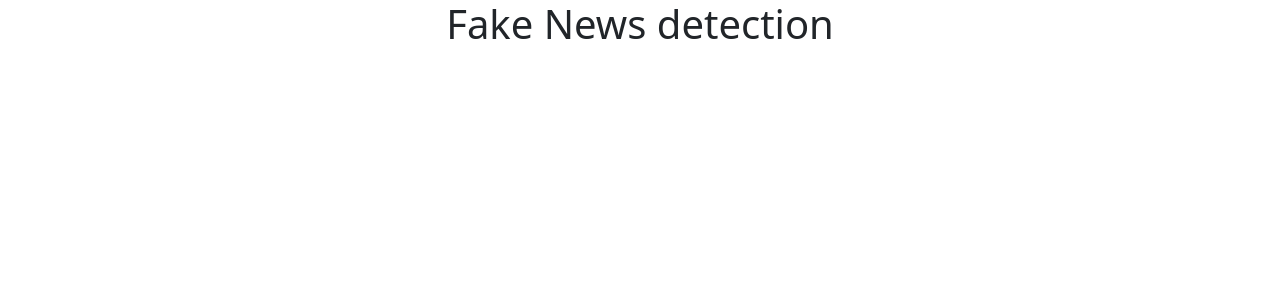
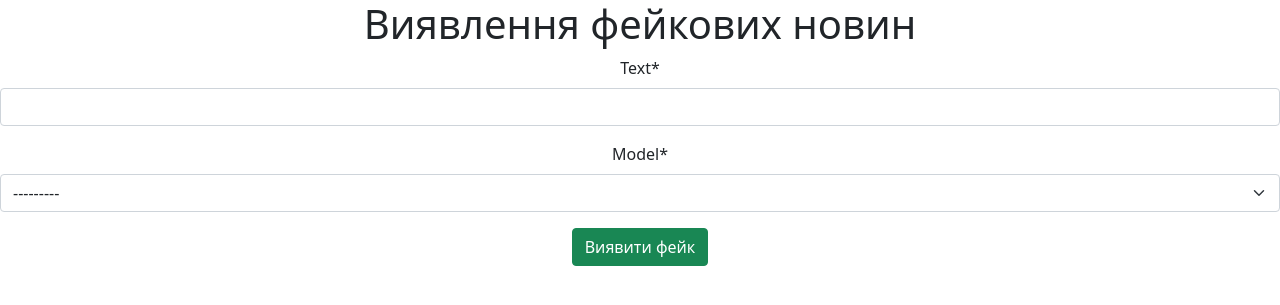
Before and after one commit to TimurMustaiev/Fake-News-Detection-App, a Django app: page / in a window 1280 px wide. Shown: the top 305 px of the page. Run offline with Django 5.2, Linux system fonts and the light colour scheme; tables that the repository leaves empty hold one stand-in row (values such as "Sample post"); some libraries are stand-ins or nearby versions.

Commit message:
implement fake detection

```diff
--- a/apps/admin_control/models/base.py
+++ b/apps/admin_control/models/base.py
@@ -6,6 +6,15 @@
     name = models.CharField(max_length=50)
     location = models.CharField()
     created_at = models.DateTimeField(auto_now_add=True)
+
+    def __str__(self):
+        features = self.featureinmodel_set.all().select_related("feature")
+        parameters = self.parameterinmodel_set.all().select_related("parameter")
+
+        feature_names = [f.feature.name for f in features]
+        parameter_names = [f"{p.parameter.name}={p.value} - {p.parameter.description}" for p in parameters]
+
+        return f'Модель "{self.name}" | Ознаки: {", ".join(feature_names)} | Параметри: {", ".join(parameter_names)}'
 
 class Feature(models.Model):
     feature_id = models.AutoField(primary_key=True)
--- a/apps/admin_control/templates/model-list.html
+++ b/apps/admin_control/templates/model-list.html
@@ -1,5 +1,6 @@
 {% extends "custom/base.html" %}
 {% load i18n %}
+{% block title %}Перелік моделей{% endblock title %}
 {% block content %}
     {% if model_list %}
     <ul>
@@ -10,7 +11,7 @@
     {% endfor %}
     </ul>
     {% else %}
-    <p>{% trans "There are no Models created at the moment" %}</p>
+    <p>Жодних моделей ще не створено</p>
     {% endif %}
-    <a class="btn btn-success" href="{% url "model-create" %}">{% trans "Create Model" %}</a>
+    <a class="btn btn-success" href="{% url "model-create" %}">Створити Модель</a>
 {% endblock content %}
--- a/apps/admin_control/views.py
+++ b/apps/admin_control/views.py
@@ -3,7 +3,7 @@
 from django.views.generic import ListView
 from .models import Model, Feature, FeatureInModel, ParameterInModel, Parameter
 from .forms import ModelCreateForm, ModelFeaturesForm, ParameterInModelForm
-from .classificator import ModelCreator
+from .classificator import ModelManager
 
 
 class ModelListView(ListView):
@@ -70,7 +70,8 @@
                 params = {}
                 for parameter in parameters:
                     params.update({f"{parameter['name']}": parameter['value']})
-                model_trainer = ModelCreator()
+                params.update({'objective': 'binary:logistic'})
+                model_trainer = ModelManager()
                 news = model_trainer.prepare_data()
                 model_trainer.create_model(
                     model_name,
--- /dev/null
+++ b/apps/detection/forms.py
@@ -0,0 +1,6 @@
+from django import forms
+from ..admin_control.models import Model
+
+class NewsDetectionForm(forms.Form):
+    text = forms.CharField()
+    model = forms.ModelChoiceField(queryset=Model.objects.all())
--- a/apps/detection/templates/index.html
+++ b/apps/detection/templates/index.html
@@ -1,5 +1,20 @@
 {% extends "custom/base.html" %}
 {% load i18n %}
+{% load crispy_forms_tags %}
+{% block title %}Виявлення фейків{% endblock title %}
 {% block content %}
-    <h1>{% trans "Fake News detection" %}</h1>
+    <h1>Виявлення фейкових новин</h1>
+    {% if result %}
+        {% if result >= 0.7 %}
+            <p>Дана новина є фейком! Коефіцієнт фейку становить {{result}}</p>
+        {% else %}
+            <p>Дана новина є правдивою. Коефіцієнт фейку становить {{result}}</p>
+        {% endif %}
+    {% else %}
+        <form method="post">
+            {% csrf_token %}
+            {{form|crispy}}
+            <button class="btn btn-success">Виявити фейк</button>
+        </form>
+    {% endif %}
 {% endblock content %}
--- a/apps/detection/views.py
+++ b/apps/detection/views.py
@@ -1,6 +1,20 @@
-from django.shortcuts import render
+from django.shortcuts import render, redirect
 from django.views import View
+from .forms import NewsDetectionForm
+from ..admin_control.classificator import ModelManager
 
 class DetectionView(View):
     def get(self, request):
-        return render(request, "index.html")
+        form = NewsDetectionForm()
+        return render(request, "index.html", {"form": form})
+
+    def post(self, request):
+        form = NewsDetectionForm(request.POST)
+        if form.is_valid():
+            text = form.cleaned_data.get("text")
+            model = form.cleaned_data.get("model")
+            model_manager = ModelManager()
+            result = model_manager.detect_fake(text, model)
+            return render(request, "index.html", {"result": result[0]})
+
+        return redirect("index")
```
Also changed, not shown: apps/admin_control/classificator.py (+31 -2 lines), apps/admin_control/templates/model-create.html (+5 -4 lines).
